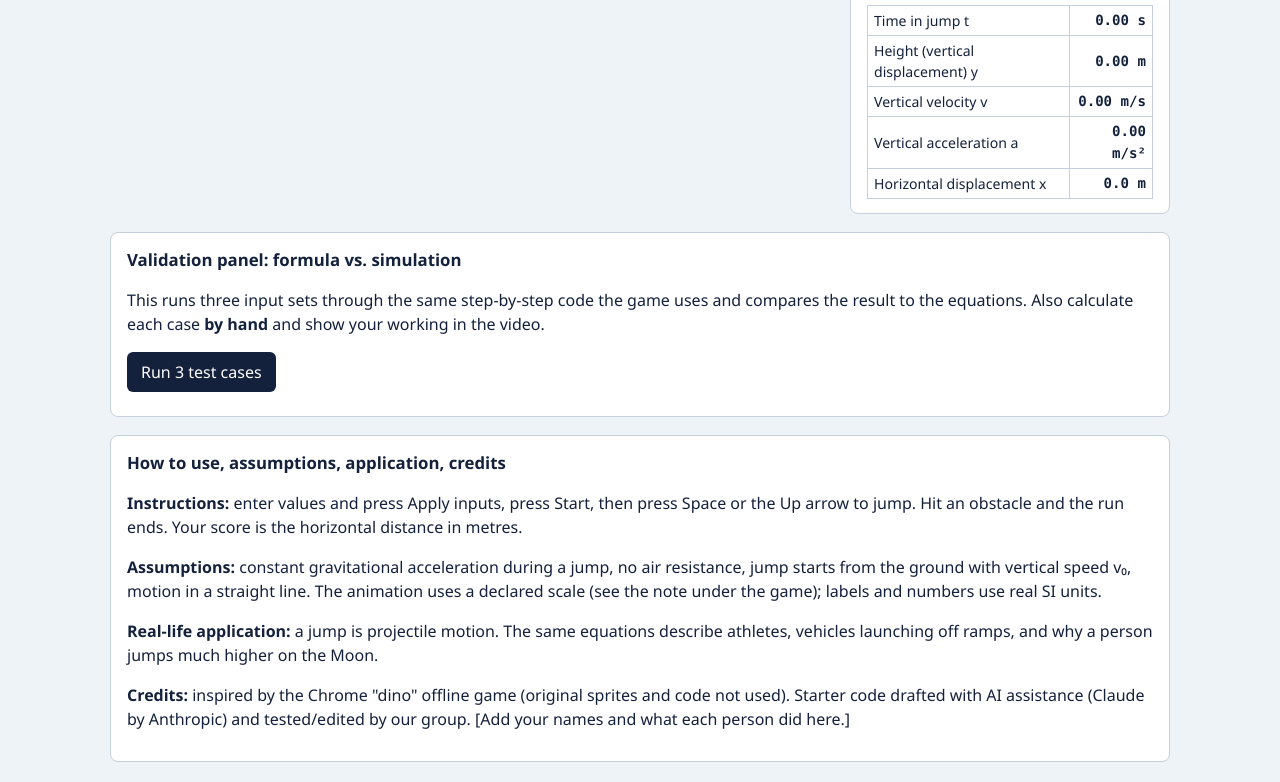
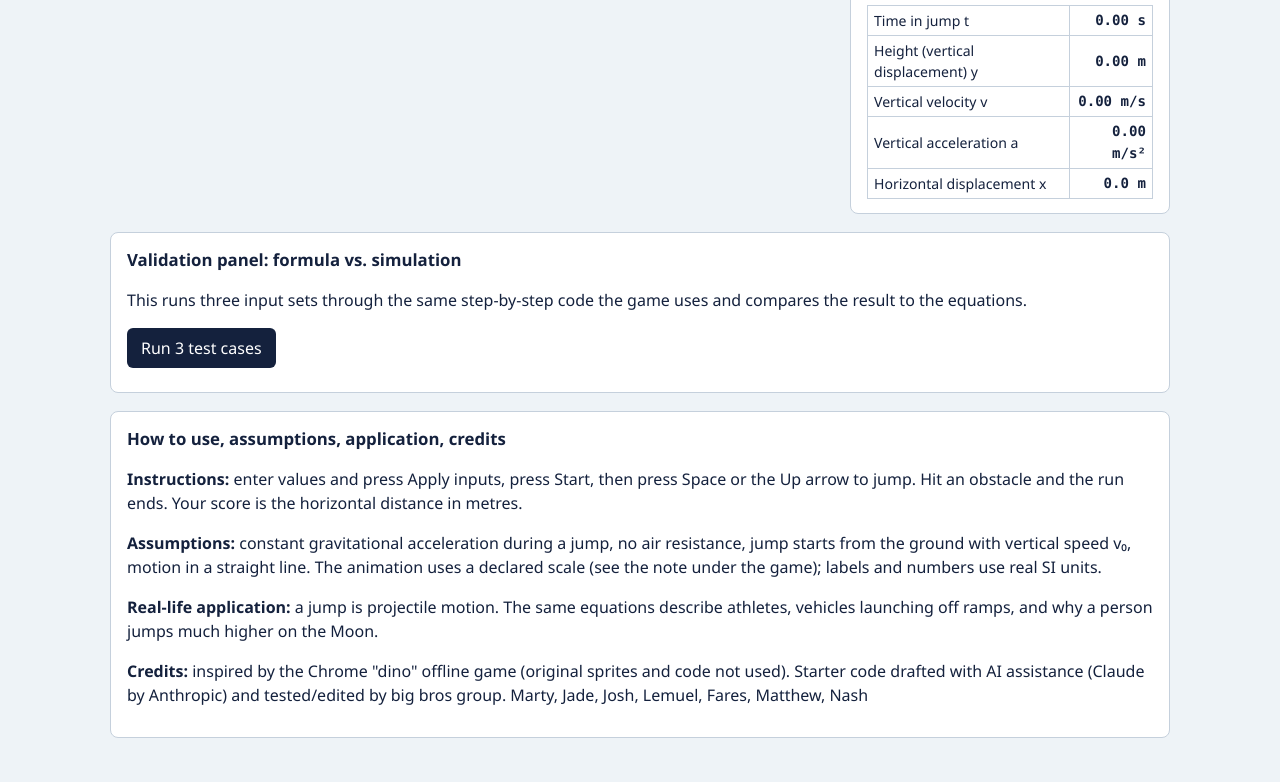
Before and after one commit to Gambit720/JumpLab, a plain HTML site: page index.html in a window 1280 px wide. Shown: the part 876-1658 px from the top of the page. After the commit the page ends 1634 px from the top, so only its background shows below. Drawn offline with Linux system fonts and the light colour scheme.

Commit message:
Revise credits section with group member names
Updated the credits section to include group members' names.

```diff
--- a/index.html
+++ b/index.html
@@ -121,7 +121,7 @@
 
   <section class="wide">
     <h2>Validation panel: formula vs. simulation</h2>
-    <p>This runs three input sets through the same step-by-step code the game uses and compares the result to the equations. Also calculate each case <b>by hand</b> and show your working in the video.</p>
+    <p>This runs three input sets through the same step-by-step code the game uses and compares the result to the equations.</p>
     <button id="runTests" class="alt">Run 3 test cases</button>
     <div id="testOut" style="margin-top:10px; overflow-x:auto"></div>
   </section>
@@ -131,7 +131,7 @@
     <p><b>Instructions:</b> enter values and press Apply inputs, press Start, then press Space or the Up arrow to jump. Hit an obstacle and the run ends. Your score is the horizontal distance in metres.</p>
     <p><b>Assumptions:</b> constant gravitational acceleration during a jump, no air resistance, jump starts from the ground with vertical speed v₀, motion in a straight line. The animation uses a declared scale (see the note under the game); labels and numbers use real SI units.</p>
     <p><b>Real-life application:</b> a jump is projectile motion. The same equations describe athletes, vehicles launching off ramps, and why a person jumps much higher on the Moon.</p>
-    <p><b>Credits:</b> inspired by the Chrome "dino" offline game (original sprites and code not used). Starter code drafted with AI assistance (Claude by Anthropic) and tested/edited by our group. [Add your names and what each person did here.]</p>
+    <p><b>Credits:</b> inspired by the Chrome "dino" offline game (original sprites and code not used). Starter code drafted with AI assistance (Claude by Anthropic) and tested/edited by big bros group. Marty, Jade, Josh, Lemuel, Fares, Matthew, Nash</p>
   </section>
 </main>
 
```
